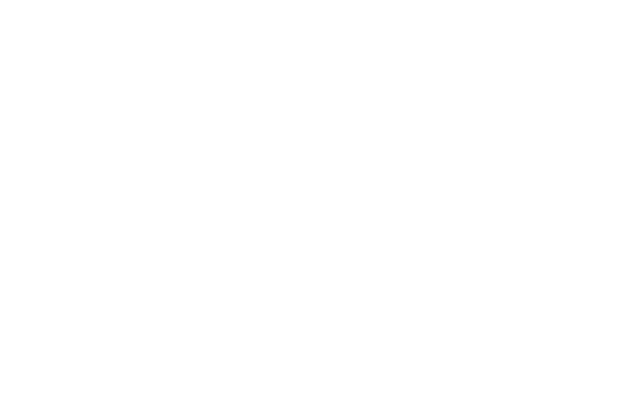
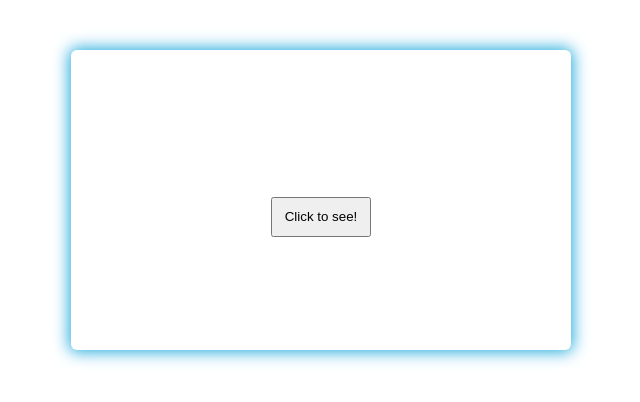
Before and after one commit to shalldie/mini-task, a website: page index.html in a window 1280 px wide. Shown: the whole page, without its empty margins (319-959 px from the left). Drawn offline with Linux system fonts and the light colour scheme.

Commit message:
edit the demo

```diff
--- a/index.html
+++ b/index.html
@@ -7,7 +7,43 @@
 </head>
 
 <body>
+    <style>
+        #wrap {
+            width: 500px;
+            height: 300px;
+            line-height: 300px;
+            text-align: center;
+            border-radius: 6px;
+            box-shadow: 0 0 16px 2px #2ad;
+            margin: 50px auto;
+            font-size: 64px;
+        }
+
+        button {
+            width: 100px;
+            height: 40px;
+            cursor: pointer;
+        }
+    </style>
+    <div id="wrap">
+        <button type="button">Click to see!</button>
+    </div>
     <script src="dist/task.js"></script>
+    <script>
+        document.getElementsByTagName("button")[0].onclick=function(){
+            var q = task.queue(),
+                wrap = document.getElementById("wrap");
+            for (var i = 0; i < 10; i++) {
+                q.will(function () {
+                    wrap.innerHTML = new Date().getSeconds();
+                }).delay(1000);
+            }
+            q.notify(function () {
+                wrap.innerHTML = 'over...';
+            })
+            q.dequeue();
+        }
+    </script>
 </body>
 
 </html>
```
